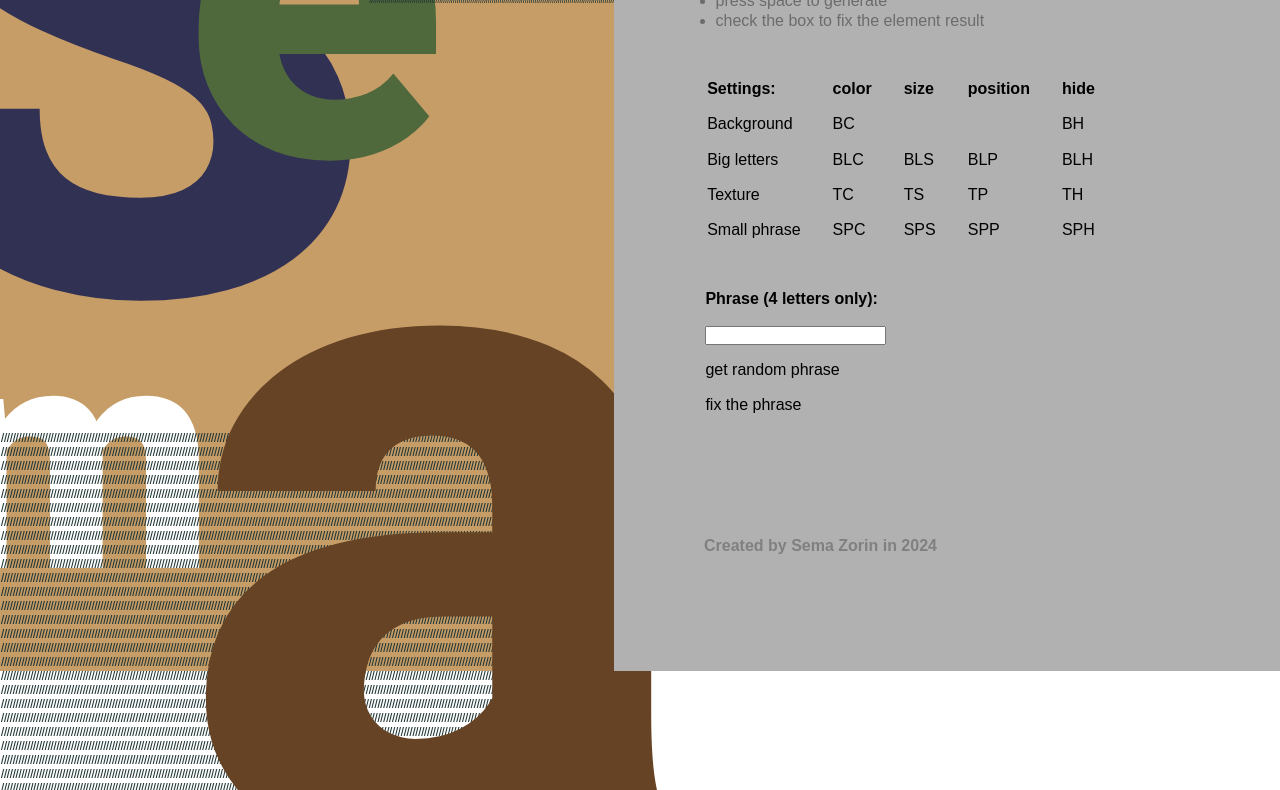
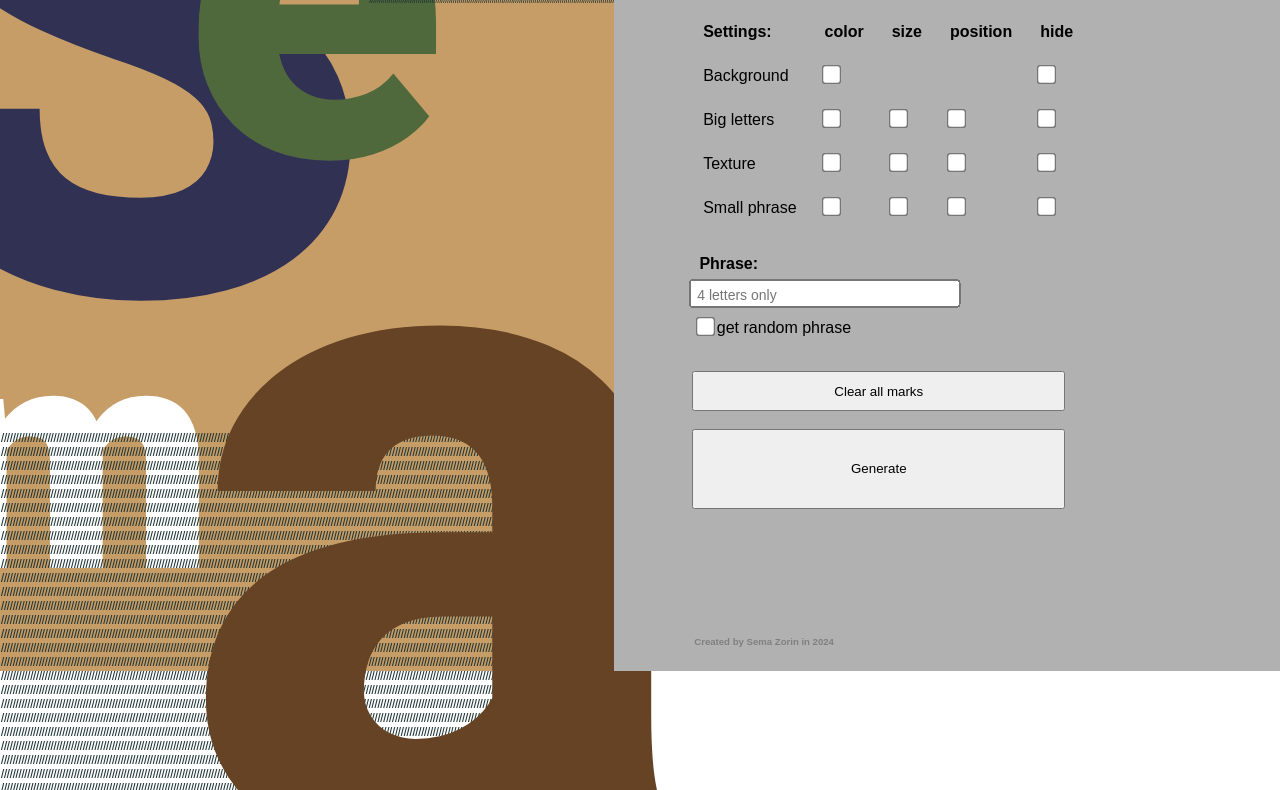
Before and after one commit to Samkinz/Poster-generator, a plain HTML site: page index.html in a window 1280 px wide. Shown: the part 129-919 px from the top of the page. Drawn offline with Linux system fonts and the light colour scheme.

Commit message:
Доверстал меню настроек
Доверстал мен настроек

```diff
--- a/index.html
+++ b/index.html
@@ -24,13 +24,11 @@
 </p>
 <p class="phrase">Just do it later</p>
 </aside>
+
     <article class="menu">
       <header class="header">
         <p class="header-title">Poster generator</p>
-        <ul class="header-rules">
-          <li>press space to generate</li>
-          <li>check the box to fix the element result</li>
-        </ul>
+          <p class="header-rules"> > check the box to fix the result </p>
       </header>
       <main class="settings">
         <article class="settings-window">
@@ -44,44 +42,52 @@
             </tr>
             <tr>
             <td class="table-name">Background</td>
-            <td>BC</td>
+            <td><input type="checkbox" id="background-color"></td>
             <td></td>
             <td></td>
-            <td>BH</td>
+            <td> <input type="checkbox" id="background-hide"></td>
             </tr>
             <tr>
             <td class="table-name">Big letters</td>
-            <td>BLC</td>
-            <td>BLS</td>
-            <td>BLP</td>
-            <td>BLH</td>
+            <td> <input type="checkbox" id="big-letters-color"></td>
+            <td><input type="checkbox" id="big-letters-size"></td>
+            <td><input type="checkbox" id="big-letters-position"></td>
+            <td> <input type="checkbox" id="big-letters-hide"></td>
             </tr>
             <tr>
             <td class="table-name">Texture</td>
-            <td>TC</td>
-            <td>TS</td>
-            <td>TP</td>
-            <td>TH</td>
+            <td> <input type="checkbox" id="texture-color"></td>
+            <td> <input type="checkbox" id="texture-size"></td>
+            <td> <input type="checkbox" id="texture-position"></td>
+            <td><input type="checkbox" id="texture-hide"></td>
             </tr>
             <tr>
             <td class="table-name">Small phrase</td>
-            <td>SPC</td>
-            <td>SPS</td>
-            <td>SPP</td>
-            <td>SPH</td>
+            <td><input type="checkbox" id="small-phrase-color"></td>
+            <td> <input type="checkbox" id="small-phrase-size"></td>
+            <td> <input type="checkbox" id="small-phrase-position"></td>
+            <td><input type="checkbox" id="small-phrase-hide"></td>
             </tr>
            </table>
-           <ul class="big-letters-settings">
-            <li class="big-letters-title"> Phrase (4 letters only):</li>
-            <li>
-              <form>
-                <input class="input-big-letters" type="text">
+           <ul class="phrase-settings">
+            <li class="phrase-settings-title"> Phrase:</li>
+            <li class="phrase-settings-item">
+              <form class="phrase-placeholder">
+                <input  type="text" placeholder="4 letters only">
               </form>
             </li>
-            <li class="big-letters-settings-item big-letters-get-random" > get random phrase</li>
-            <li class="phrase-settings-item big-letters-fix">fix the phrase</li>
+            <li class="phrase-settings-item">
+              <label for="button">
+              <input class="phrase-settings-get-random" type="checkbox"> get random phrase
+              </label>
+            </li>
            </ul>
         </article>
+        <article class="clear-generate-buttons">
+          <button class="clear-all-settings-button" >Clear all marks</button>
+          <button class="generate-result">Generate</button>
+
+      </article>
       </main>
       <footer class="footer">
         <p class="footer-text">Created by Sema Zorin in 2024</p>
--- a/styles/style.css
+++ b/styles/style.css
@@ -105,11 +105,10 @@ z-index: 0;
   left: 60%;
   color: rgb(255, 255, 255);
   font-size: 20px;
-
-
 }
 
 /* Правая часть */
+
 
 .menu {
   position: relative;
@@ -120,7 +119,7 @@ z-index: 0;
   font-family: Arial, Helvetica, sans-serif;
   font-size: 200%;
   padding-left: 7%;
-  padding-top:6%;
+  padding-top:3%;
 }
 .header {
 
@@ -129,7 +128,6 @@ z-index: 0;
   margin-bottom: 1%;
 }
 .header-rules {
-  margin-left: 2%;
   line-height: 130%;
   font-size: 50%;
   color: rgb(109, 108, 108);
@@ -139,40 +137,84 @@ z-index: 0;
 /* Поле настроек */
 .settings {
   font-weight: normal;
+  line-height: 100%;
   margin-top: 4%;
   margin-left: -5%;
   font-size: 50%;
 }
+input[type='checkbox']{
+  transform: scale(1.5);
+  accent-color: #d13b7b;
+}
+
+
 th{
   text-align: left;
 }
 .settings-table {
-  border-collapse: separate;
-  border-spacing: 2em;
-  line-height: 20%;
+  border-spacing: 1.8em;
 }
 
 /* Настройка ввода больших букв */
 
-.big-letters-settings{
+.phrase-settings {
   list-style-type: none;
+  margin-left: 4%;
+  margin-top: 2%;
+
+}
+.phrase-settings-title {
+  font-weight: 600;
+}
+
+input[type='text']::placeholder{
+  accent-color: #d13b7b;
+  font-size: 70%;
+  padding-left: 2%;
+}
+.phrase-placeholder {
+  margin-top: 2% ;
+  margin-left: 12%;
+  transform: scale(1.5);
+  width: 20em;
+  height: 30%;
+}
+
+.phrase-settings-get-random {
+  margin-top: 3%;
+}
+.phrase-settings-get-random-text{
+  font-weight: normal;
+}
+
+.clear-generate-buttons {
+  margin-top: 3%;
   margin-left: 5%;
-  margin-top: 3%;
-  line-height: 220%;
+  display: flex;
+  flex-direction: column;
+  width: 57%;
+  height: 40%;
 }
-.big-letters-title {
-font-weight: 600;
+.clear-all-settings-button {
+  margin-left: -1em;
+  margin-top: 5%;
+height: 3em;
+width: 28em;
+
 }
-.input-big-letters {
-}
-.big-letters-settings-item {
+.generate-result {
+  margin-left: -1em;
+  margin-top: 5%;
+height: 6em;
+width: 28em;
 }
 
 .footer{
-margin-top: 20%;
-font-size: 50%;
+  position: absolute;
+  left: 12%;
+  bottom: 3%;
+font-size: 30%;
 color: grey;
 }
 .footer-text{
-
 }
```
Also changed, not shown: 1 other file.
